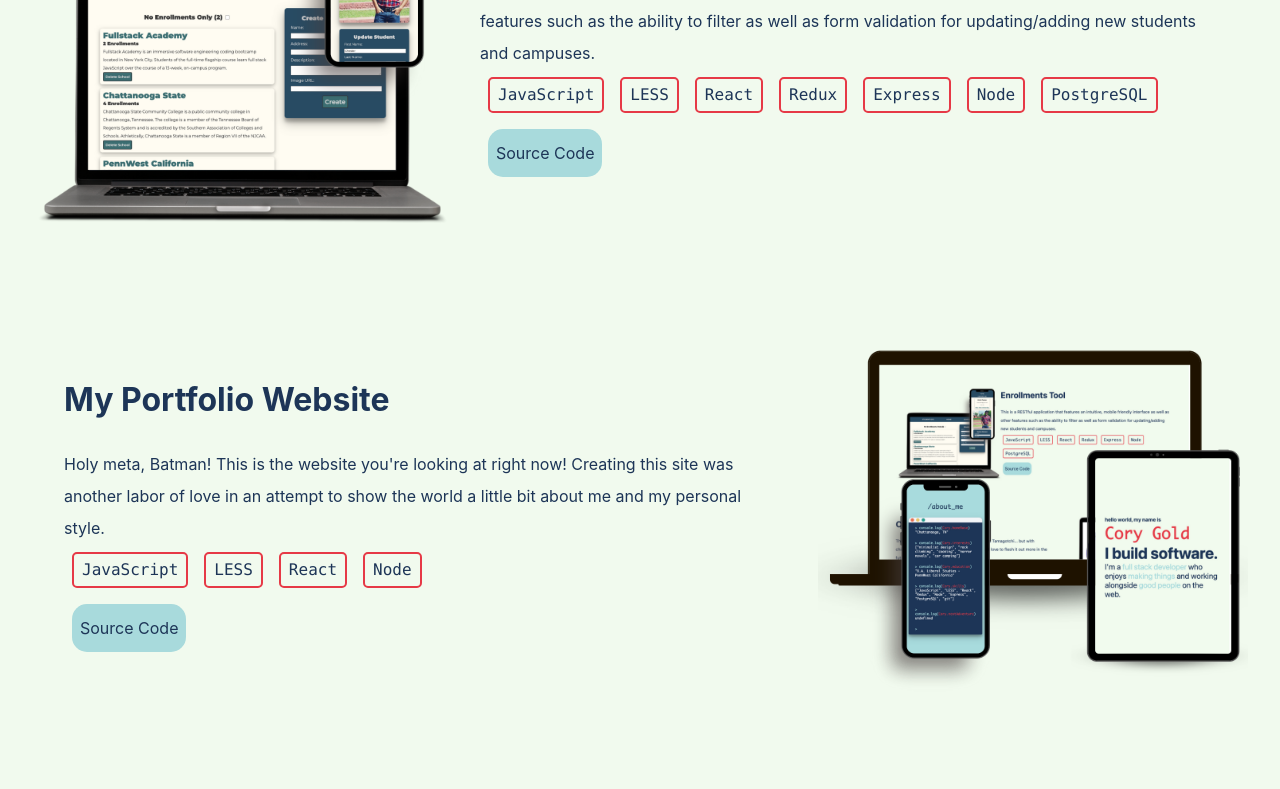
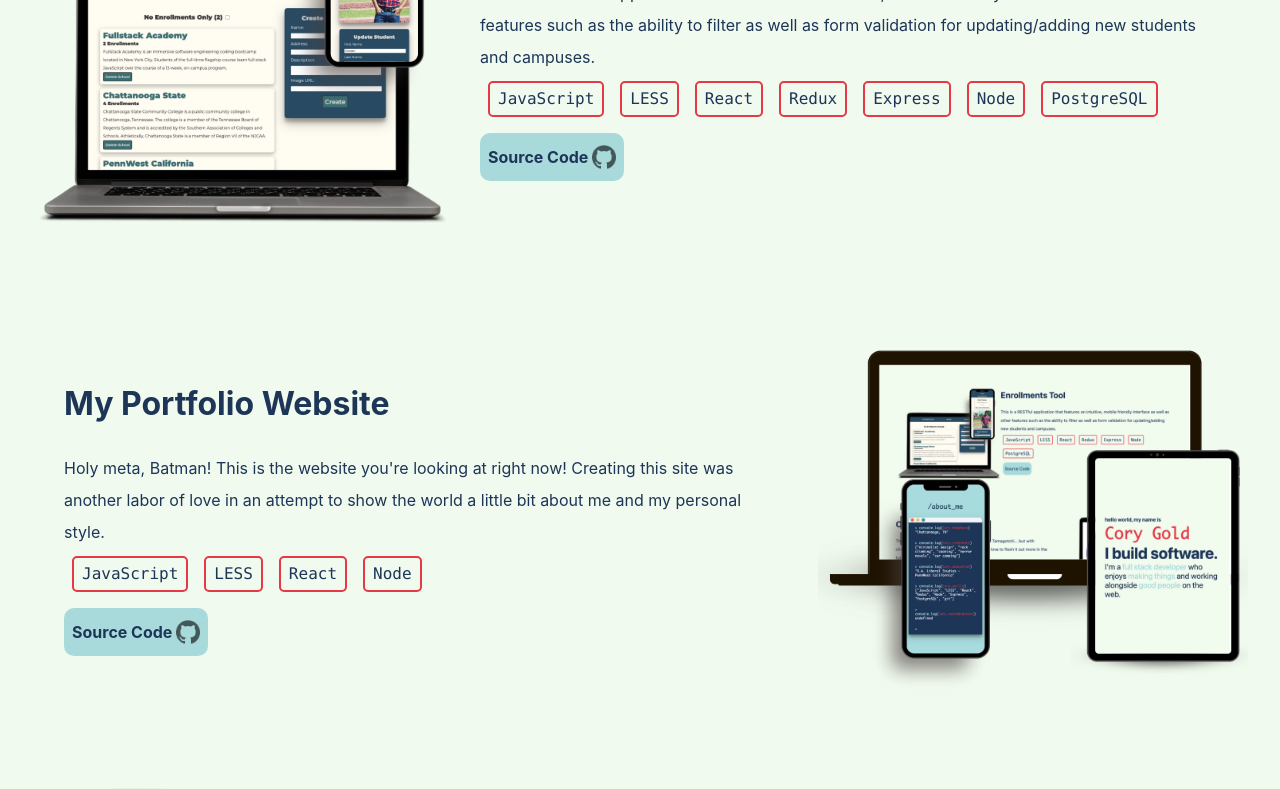
Before and after one commit to corumgold/corygold.dev, a React (Create React App) app: page / in a window 1280 px wide. Shown: the part 2460-3249 px from the top of the page. Built offline with nearby package versions, Linux system fonts and the light colour scheme.

Commit message:
Restyle buttons

```diff
--- a/less/styles.less
+++ b/less/styles.less
@@ -285,13 +285,34 @@ h2.big-header {
   background: none;
   color: inherit;
   border: none;
+  display: flex;
+  justify-content: center;
+  align-items: center;
   padding: 0.5rem;
-  margin: 0.5rem;
+  margin-top: 8px;
   background-color: @secondary-color;
-  border-radius: 15px;
+  border-radius: 10px;
   font: inherit;
+  font-weight: 700;
   cursor: pointer;
   outline: inherit;
+}
+
+.project button:hover {
+  transition: 200ms;
+  transform: translateY(-2px);
+  opacity: 80%;
+}
+
+.project a {
+  text-decoration: none;
+}
+
+.project button .button-icon {
+  height: 1.5rem;
+  margin-left: 0.25rem;
+  opacity: 60%;
+  align-items: center;
 }
 
 .project-tools {
--- a/src/components/Home/Project.js
+++ b/src/components/Home/Project.js
@@ -16,7 +16,14 @@ const Project = ({ project }) => {
             })}
           </div>
           <a href={project.projectLink} rel="noreferrer" target="_blank">
-            <button>Source Code</button>
+            <button>
+              Source Code{" "}
+              <img
+                className="button-icon"
+                src={process.env.PUBLIC_URL + "/images/github.png"}
+                alt="github"
+              />
+            </button>
           </a>
         </div>
       </div>
--- a/src/styles.css
+++ b/src/styles.css
@@ -241,13 +241,31 @@ h2.big-header {
   background: none;
   color: inherit;
   border: none;
+  display: flex;
+  justify-content: center;
+  align-items: center;
   padding: 0.5rem;
-  margin: 0.5rem;
+  margin-top: 8px;
   background-color: #a8dadc;
-  border-radius: 15px;
+  border-radius: 10px;
   font: inherit;
+  font-weight: 700;
   cursor: pointer;
   outline: inherit;
+}
+.project button:hover {
+  transition: 200ms;
+  transform: translateY(-2px);
+  opacity: 80%;
+}
+.project a {
+  text-decoration: none;
+}
+.project button .button-icon {
+  height: 1.5rem;
+  margin-left: 0.25rem;
+  opacity: 60%;
+  align-items: center;
 }
 .project-tools {
   display: flex;
```
